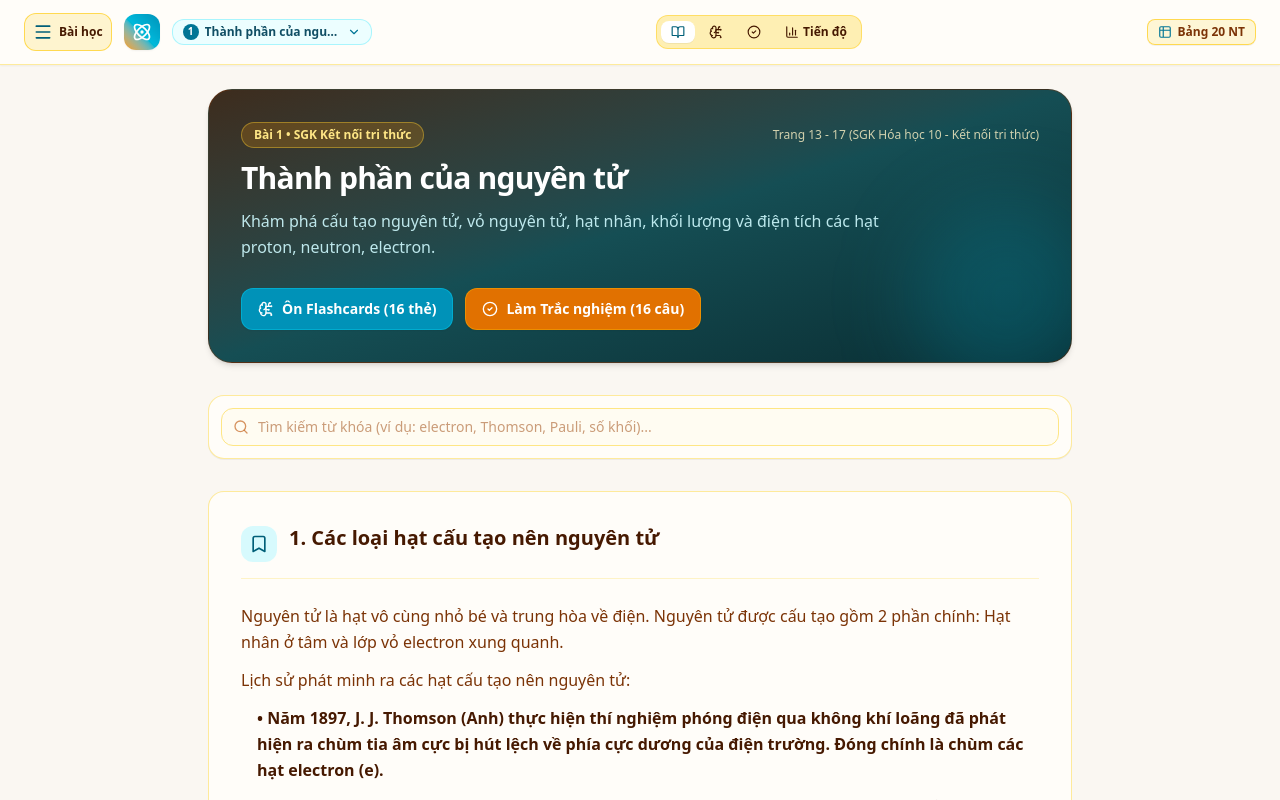
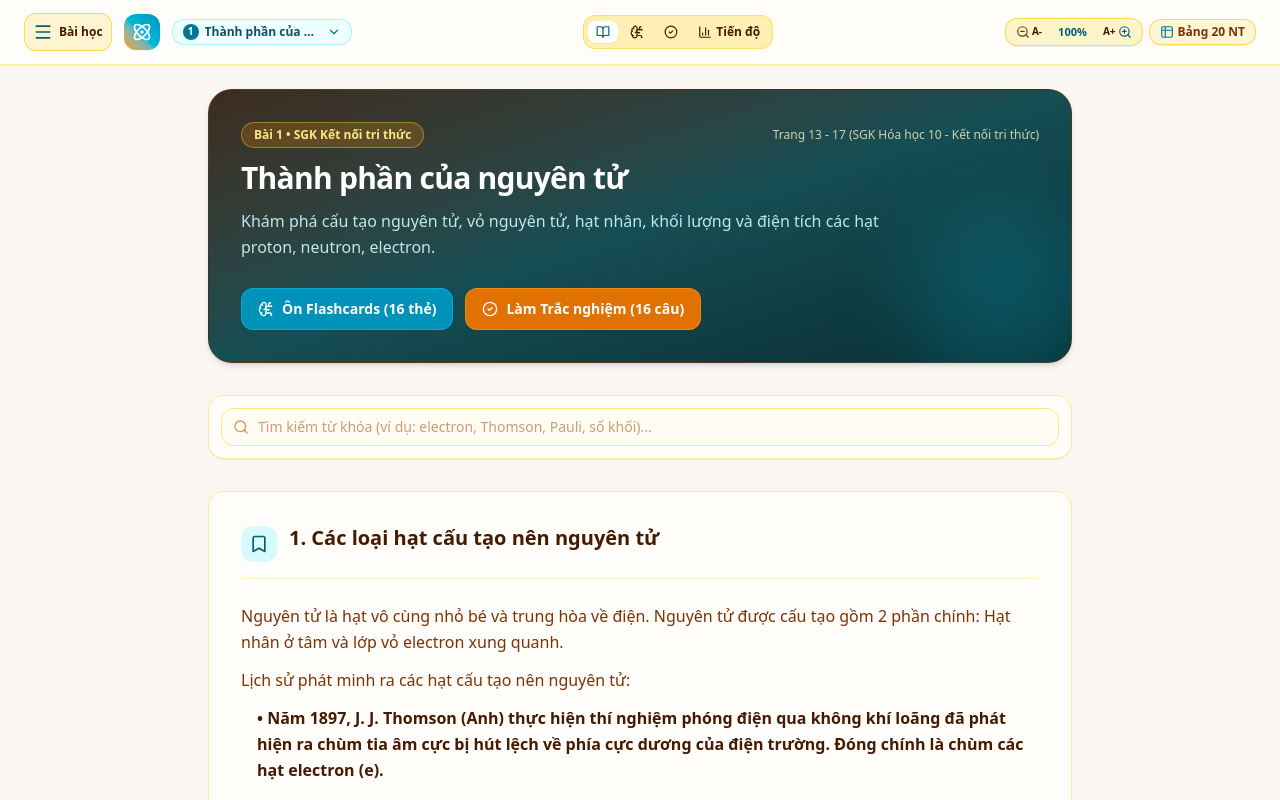
Before and after one commit to Khanhhung1006/HOA-10_CHUONG_1, a React (Vite) app: page / in a window 1280 px wide. Shown: the top 800 px of the page. Built offline with nearby package versions, Linux system fonts and the light colour scheme.

Commit message:
Update Navbar.tsx

```diff
--- a/src/components/Navbar.tsx
+++ b/src/components/Navbar.tsx
@@ -14,7 +14,9 @@ import {
   ChevronUp,
   ChevronDown,
   BookMarked,
-  Check
+  Check,
+  ZoomIn,
+  ZoomOut
 } from 'lucide-react';
 import { soundEffects } from '../utils/audio';
 
@@ -26,6 +28,10 @@ interface NavbarProps {
   learnedCount: number;
   totalCards: number;
   onOpenPeriodicTable: () => void;
+  zoomLevel: number;
+  onIncreaseZoom: () => void;
+  onDecreaseZoom: () => void;
+  onResetZoom: () => void;
 }
 
 export const Navbar: React.FC<NavbarProps> = ({
@@ -36,6 +42,10 @@ export const Navbar: React.FC<NavbarProps> = ({
   learnedCount,
   totalCards,
   onOpenPeriodicTable,
+  zoomLevel,
+  onIncreaseZoom,
+  onDecreaseZoom,
+  onResetZoom,
 }) => {
   const [lessonMenuOpen, setLessonMenuOpen] = useState(false);
   const [headerVisible, setHeaderVisible] = useState(true);
@@ -119,7 +129,7 @@ export const Navbar: React.FC<NavbarProps> = ({
                   soundEffects.playClick();
                   setLessonMenuOpen(!lessonMenuOpen);
                 }}
-                className="flex items-center gap-1.5 px-2.5 py-1 text-xs font-bold bg-cyan-50 text-cyan-900 rounded-xl border border-cyan-200/90 hover:bg-cyan-100 transition cursor-pointer max-w-[140px] sm:max-w-[200px] truncate"
+                className="flex items-center gap-1.5 px-2.5 py-1 text-xs font-bold bg-cyan-50 text-cyan-900 rounded-xl border border-cyan-200/90 hover:bg-cyan-100 transition cursor-pointer max-w-[130px] sm:max-w-[180px] truncate"
                 title="Chuyển bài học"
               >
                 <span className="w-4 h-4 rounded-full bg-cyan-700 text-white text-[10px] flex items-center justify-center font-bold shrink-0">
@@ -134,7 +144,7 @@ export const Navbar: React.FC<NavbarProps> = ({
             <div className="flex items-center gap-1 bg-amber-200/60 p-1 rounded-xl border border-amber-300/60 shrink-0">
               <button
                 onClick={() => handleViewChange('theory')}
-                className={`flex items-center gap-1 px-2.5 py-1 text-[11px] sm:text-xs font-bold rounded-lg transition-all select-none cursor-pointer active:scale-95 ${
+                className={`flex items-center gap-1 px-2 py-1 text-[11px] sm:text-xs font-bold rounded-lg transition-all select-none cursor-pointer active:scale-95 ${
                   currentView === 'theory'
                     ? 'bg-white text-cyan-800 shadow-2xs'
                     : 'text-amber-950 hover:text-cyan-800'
@@ -147,7 +157,7 @@ export const Navbar: React.FC<NavbarProps> = ({
 
               <button
                 onClick={() => handleViewChange('flashcards')}
-                className={`flex items-center gap-1 px-2.5 py-1 text-[11px] sm:text-xs font-bold rounded-lg transition-all select-none cursor-pointer active:scale-95 ${
+                className={`flex items-center gap-1 px-2 py-1 text-[11px] sm:text-xs font-bold rounded-lg transition-all select-none cursor-pointer active:scale-95 ${
                   currentView === 'flashcards'
                     ? 'bg-white text-cyan-800 shadow-2xs'
                     : 'text-amber-950 hover:text-cyan-800'
@@ -160,7 +170,7 @@ export const Navbar: React.FC<NavbarProps> = ({
 
               <button
                 onClick={() => handleViewChange('quiz')}
-                className={`flex items-center gap-1 px-2.5 py-1 text-[11px] sm:text-xs font-bold rounded-lg transition-all select-none cursor-pointer active:scale-95 ${
+                className={`flex items-center gap-1 px-2 py-1 text-[11px] sm:text-xs font-bold rounded-lg transition-all select-none cursor-pointer active:scale-95 ${
                   currentView === 'quiz'
                     ? 'bg-white text-cyan-800 shadow-2xs'
                     : 'text-amber-950 hover:text-cyan-800'
@@ -173,7 +183,7 @@ export const Navbar: React.FC<NavbarProps> = ({
 
               <button
                 onClick={() => handleViewChange('progress')}
-                className={`flex items-center gap-1 px-2.5 py-1 text-[11px] sm:text-xs font-bold rounded-lg transition-all select-none cursor-pointer active:scale-95 ${
+                className={`flex items-center gap-1 px-2 py-1 text-[11px] sm:text-xs font-bold rounded-lg transition-all select-none cursor-pointer active:scale-95 ${
                   currentView === 'progress'
                     ? 'bg-white text-cyan-800 shadow-2xs'
                     : 'text-amber-950 hover:text-cyan-800'
@@ -185,14 +195,55 @@ export const Navbar: React.FC<NavbarProps> = ({
               </button>
             </div>
 
-            {/* TOP RIGHT: Quick Periodic Table Button */}
-            <div className="hidden sm:flex items-center gap-2">
+            {/* TOP RIGHT: TEXT ZOOM CONTROL + Periodic Table */}
+            <div className="flex items-center gap-1.5 shrink-0">
+              {/* FEATURE: Zoom chữ dàn trang tự động */}
+              <div className="flex items-center gap-0.5 bg-amber-100/90 border border-amber-300/80 p-0.5 rounded-xl shadow-2xs">
+                <button
+                  onClick={() => {
+                    soundEffects.playClick();
+                    onDecreaseZoom();
+                  }}
+                  disabled={zoomLevel <= 90}
+                  className="px-2 py-1 text-xs font-extrabold text-amber-950 hover:bg-amber-200 rounded-lg transition cursor-pointer select-none active:scale-95 disabled:opacity-30 disabled:cursor-not-allowed flex items-center gap-0.5"
+                  title="Giảm cỡ chữ (Zoom Out)"
+                >
+                  <ZoomOut className="w-3.5 h-3.5 text-amber-900" />
+                  <span className="text-[10px]">A-</span>
+                </button>
+
+                <span
+                  onClick={() => {
+                    soundEffects.playClick();
+                    onResetZoom();
+                  }}
+                  className="px-1.5 text-[11px] font-bold text-cyan-800 cursor-pointer hover:underline select-none"
+                  title="Bấm để đặt lại cỡ chữ 100%"
+                >
+                  {zoomLevel}%
+                </span>
+
+                <button
+                  onClick={() => {
+                    soundEffects.playClick();
+                    onIncreaseZoom();
+                  }}
+                  disabled={zoomLevel >= 160}
+                  className="px-2 py-1 text-xs font-extrabold text-amber-950 hover:bg-amber-200 rounded-lg transition cursor-pointer select-none active:scale-95 disabled:opacity-30 disabled:cursor-not-allowed flex items-center gap-0.5"
+                  title="Tăng cỡ chữ (Zoom In - Tự động dàn trang)"
+                >
+                  <span className="text-[10px]">A+</span>
+                  <ZoomIn className="w-3.5 h-3.5 text-cyan-800" />
+                </button>
+              </div>
+
+              {/* Quick Periodic Table Button */}
               <button
                 onClick={() => {
                   soundEffects.playClick();
                   onOpenPeriodicTable();
                 }}
-                className="flex items-center gap-1.5 px-2.5 py-1 text-xs font-bold text-amber-900 bg-amber-100/70 hover:bg-amber-200/80 border border-amber-300/80 rounded-lg shadow-2xs transition cursor-pointer select-none active:scale-95"
+                className="hidden sm:flex items-center gap-1 px-2.5 py-1 text-xs font-bold text-amber-900 bg-amber-100/70 hover:bg-amber-200/80 border border-amber-300/80 rounded-xl shadow-2xs transition cursor-pointer select-none active:scale-95"
                 title="Tra cứu 20 Nguyên tố (Z=1-20)"
               >
                 <Table2 className="w-3.5 h-3.5 text-cyan-700" />
```
